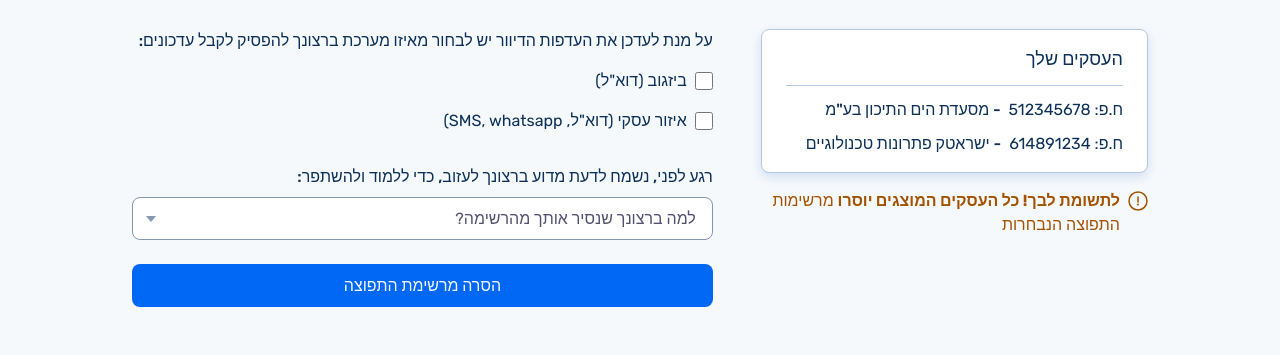
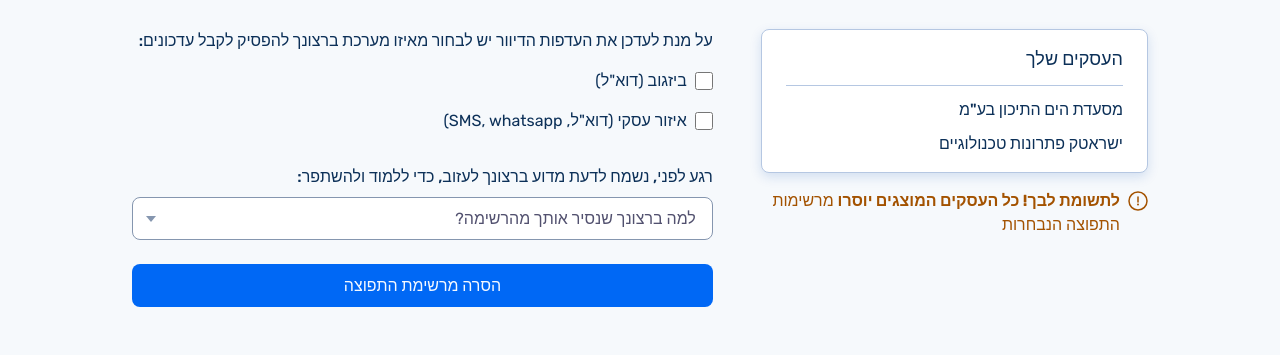
Before and after one commit to ZoePolansky/bizgov-unsubscribe-demo, a plain HTML site: page index.html in a window 1280 px wide. Shown: the part 240-595 px from the top of the page. Drawn offline with Linux system fonts and the light colour scheme.

Commit message:
Remove tax ID (ח.פ) from businesses card — show names only

```diff
--- a/index.html
+++ b/index.html
@@ -372,12 +372,10 @@
           <hr aria-hidden="true">
           <div class="biz-list">
             <div class="biz-row">
-              <span class="biz-id">ח.פ: 512345678</span>
-              <span class="biz-name"> - מסעדת הים התיכון בע"מ</span>
+              <span class="biz-name">מסעדת הים התיכון בע"מ</span>
             </div>
             <div class="biz-row">
-              <span class="biz-id">ח.פ: 614891234</span>
-              <span class="biz-name"> - ישראטק פתרונות טכנולוגיים</span>
+              <span class="biz-name">ישראטק פתרונות טכנולוגיים</span>
             </div>
           </div>
         </div>
```
